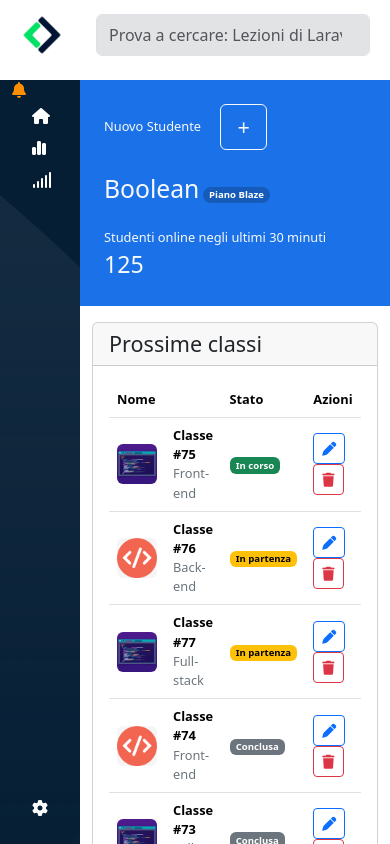
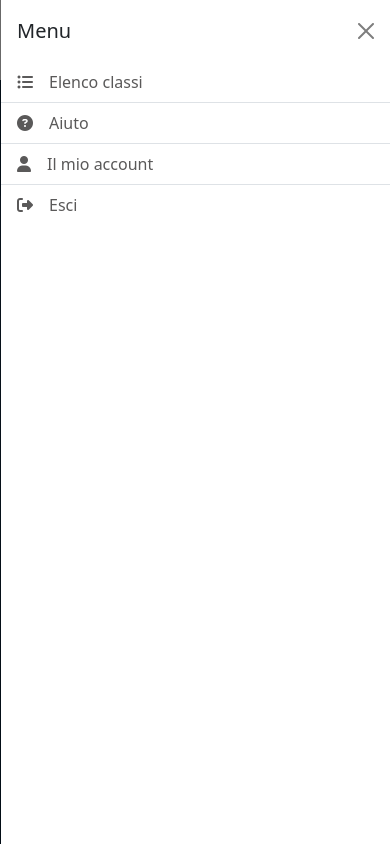
Before and after one commit to BrianBontempi/html-css-bootstrap-dashboard, a plain HTML site: page index.html in a window 390 px wide. Both pictures are taken after a click on the link 41 px from the left and 116 px from the top of the page. Drawn offline with nearby package versions, Linux system fonts and the light colour scheme.

Commit message:
add offcanvas and hover effects

```diff
--- a/css/style.css
+++ b/css/style.css
@@ -96,3 +96,33 @@ main{
     height: 40px;
     object-fit: cover;
 }
+
+/* ! effetti hover */
+
+.top-header ul a:hover i{
+    color: #1B72E8;
+}
+
+.sidebar a{
+    display: block;
+    padding: 8px 15px;
+    border-left: 3px solid transparent;
+}
+
+.sidebar a:hover{
+    background-color: rgba(255, 255, 255, 0.1);
+    border-left-color: #FF8F00;
+}
+
+#todo li:hover,
+.offcanvas li:hover{
+    background-color: #f1f5fd;
+}
+
+.card{
+    transition: box-shadow 0.3s;
+}
+
+.card:hover{
+    box-shadow: 0 5px 15px rgba(0, 0, 0, 0.1);
+}
--- a/index.html
+++ b/index.html
@@ -26,10 +26,26 @@
                 <li><a href="#"><i class="fas fa-circle-question d-none d-lg-flex"></i></a></li>
                 <li><a href="#"><i class="fas fa-ellipsis-vertical d-none d-lg-flex"></i></a></li>
                 <li><a href="#"><i class="fas fa-bell align-self-center"></i></a></li>
+                <li class="d-lg-none"><a href="#" data-bs-toggle="offcanvas" data-bs-target="#mobileMenu" aria-controls="mobileMenu"><i class="fas fa-bars"></i></a></li>
               </ul>
             </div>
           </nav>
     </header>
+    <!-- ! offcanvas menu mobile -->
+    <div class="offcanvas offcanvas-end" tabindex="-1" id="mobileMenu" aria-labelledby="mobileMenuLabel">
+        <div class="offcanvas-header">
+            <h5 class="offcanvas-title" id="mobileMenuLabel">Menu</h5>
+            <button type="button" class="btn-close" data-bs-dismiss="offcanvas" aria-label="Close"></button>
+        </div>
+        <div class="offcanvas-body p-0">
+            <ul class="list-group list-group-flush">
+                <li class="list-group-item"><a href="#"><i class="fas fa-list-ul me-3"></i>Elenco classi</a></li>
+                <li class="list-group-item"><a href="#"><i class="fas fa-circle-question me-3"></i>Aiuto</a></li>
+                <li class="list-group-item"><a href="#"><i class="fas fa-user me-3"></i>Il mio account</a></li>
+                <li class="list-group-item"><a href="#"><i class="fas fa-right-from-bracket me-3"></i>Esci</a></li>
+            </ul>
+        </div>
+    </div>
     <div class="bottom-content">
         <!-- ! sidebar -->
         <div class="sidebar d-flex flex-column justify-content-between">
```
